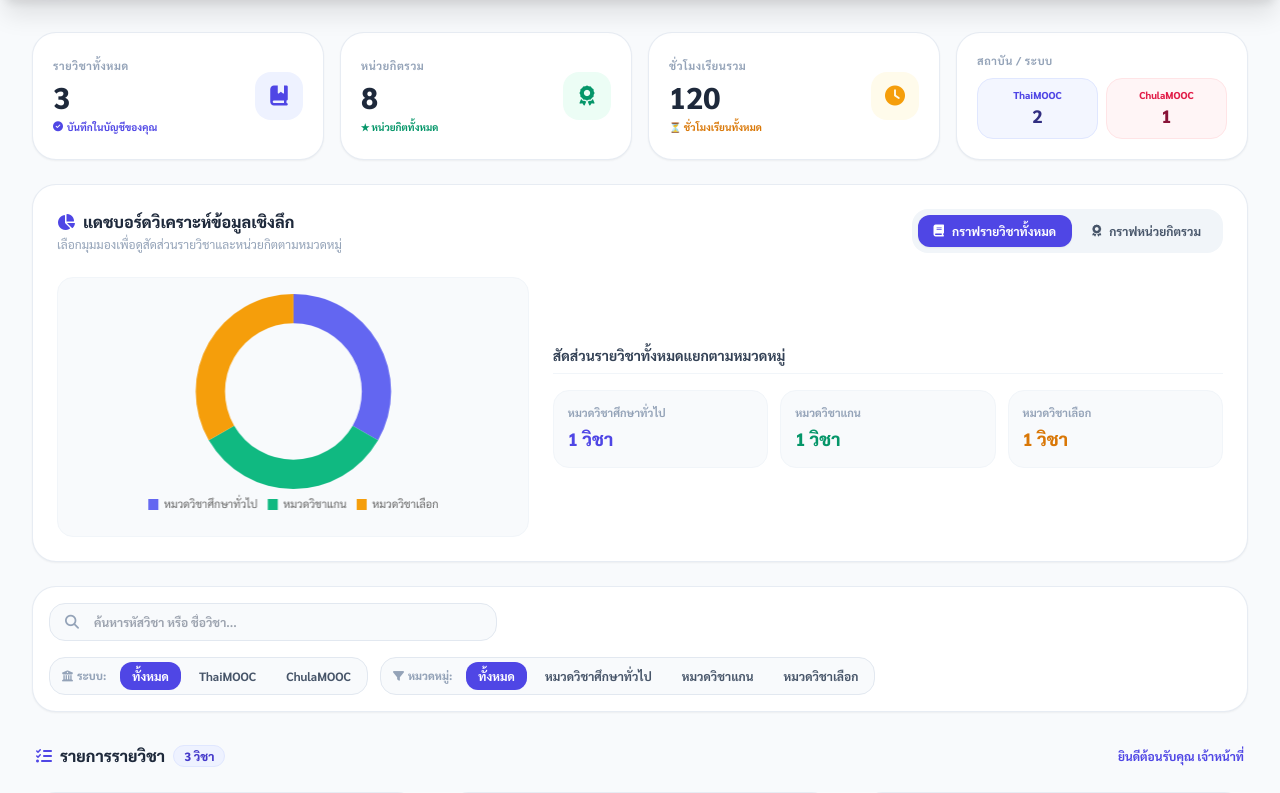
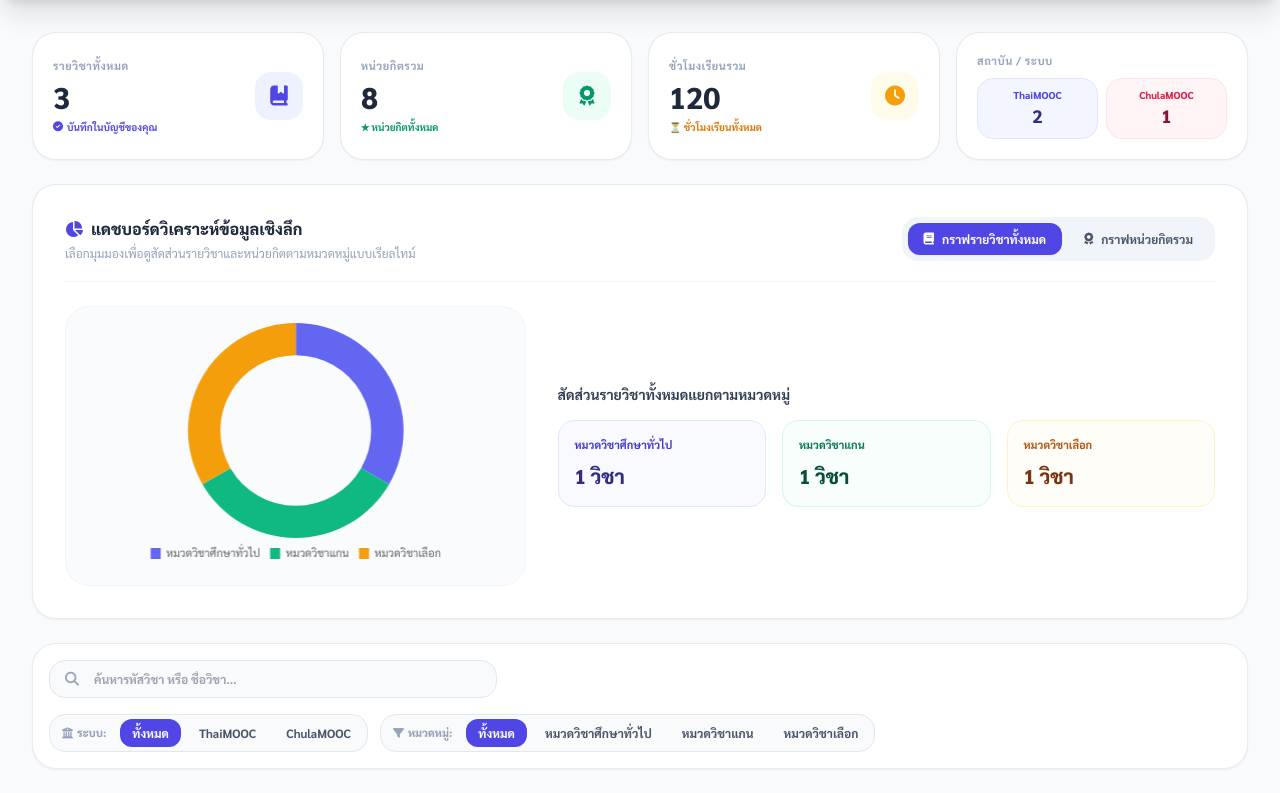
Before and after one commit to kungkling1k23-spec/credit-bank-project, a Flask app: template templates/course_manager.html in a window 1280 px wide. Shown: the part 81-874 px from the top of the page. Run offline with Flask 3, Linux system fonts and the light colour scheme; the template is opened without the code that fills it: values that come from a table or form of the project are taken from there, others are empty; data comes from the database, SQL or seed files in the repository; some libraries are stand-ins or nearby versions.

Commit message:
ปรับแดชบอร์ด

```diff
--- a/templates/course_manager.html
+++ b/templates/course_manager.html
@@ -22,7 +22,6 @@
     {% set thaimooc_count = namespace(val=0) %}
     {% set chulamooc_count = namespace(val=0) %}
 
-    <!-- ตัวแปรเก็บจำนวนแยกตามหมวดหมู่ สำหรับทำกราฟ -->
     {% set cat_gen_count = namespace(val=0) %}
     {% set cat_core_count = namespace(val=0) %}
     {% set cat_elec_count = namespace(val=0) %}
@@ -56,7 +55,6 @@
 <header class="bg-[#0f172a] text-white shadow-xl sticky top-0 z-40 border-b border-slate-800">
     <div class="max-w-7xl mx-auto px-4 sm:px-6 lg:px-8 h-20 flex items-center justify-between gap-4">
 
-        <!-- Logo -->
         <div class="flex items-center gap-3">
             <div class="w-11 h-11 bg-indigo-600 rounded-2xl flex items-center justify-center shadow-lg shadow-indigo-500/30">
                 <i class="fa-solid fa-graduation-cap text-2xl text-white"></i>
@@ -67,9 +65,7 @@
             </div>
         </div>
 
-        <!-- Profile Badge & Action Buttons -->
         <div class="flex items-center gap-2.5">
-            <!-- User Badge -->
             <div class="hidden md:flex items-center gap-2.5 bg-slate-800/80 border border-slate-700/80 px-3.5 py-1.5 rounded-2xl text-xs font-bold text-slate-200">
                 <div class="w-7 h-7 bg-indigo-500 text-white rounded-xl flex items-center justify-center text-xs font-black">
                     {{ session.get('user_name', 'เจ้าหน้าที่')[0] if session.get('user_name') else 'A' }}
@@ -82,13 +78,11 @@
                 </div>
             </div>
 
-            <!-- Add Course Button -->
             <button onclick="openAddModal()" class="bg-indigo-600 hover:bg-indigo-500 text-white font-extrabold px-4 py-2.5 rounded-2xl text-xs transition flex items-center gap-2 shadow-lg shadow-indigo-600/30 active:scale-95">
                 <i class="fa-solid fa-circle-plus text-sm"></i>
                 <span>เพิ่มรายวิชา</span>
             </button>
 
-            <!-- Logout -->
             <a href="/logout" class="w-10 h-10 bg-slate-800 hover:bg-rose-500/20 hover:text-rose-400 text-slate-300 rounded-2xl flex items-center justify-center transition border border-slate-700 active:scale-95" title="ออกจากระบบ">
                 <i class="fa-solid fa-arrow-right-from-bracket"></i>
             </a>
@@ -99,7 +93,6 @@
     <!-- Main Content Container -->
     <main class="flex-grow max-w-7xl w-full mx-auto px-4 sm:px-6 lg:px-8 py-8 space-y-6">
 
-        <!-- Flash Messages -->
         {% with messages = get_flashed_messages(with_categories=true) %}
           {% if messages %}
             {% for category, message in messages %}
@@ -119,7 +112,7 @@
             <div class="bg-white p-5 rounded-3xl border border-slate-200/80 shadow-sm flex items-center justify-between hover:shadow-md transition">
                 <div class="space-y-1">
                     <p class="text-[11px] font-bold text-slate-400 uppercase tracking-wider">รายวิชาทั้งหมด</p>
-                    <h2 id="stat-total-courses" class="text-3xl font-black text-slate-800">{{ total_courses }}</h2>
+                    <h2 class="text-3xl font-black text-slate-800">{{ total_courses }}</h2>
                     <p class="text-[10px] font-bold text-indigo-600 flex items-center gap-1">
                         <i class="fa-solid fa-circle-check"></i> บันทึกในบัญชีของคุณ
                     </p>
@@ -132,7 +125,7 @@
             <div class="bg-white p-5 rounded-3xl border border-slate-200/80 shadow-sm flex items-center justify-between hover:shadow-md transition">
                 <div class="space-y-1">
                     <p class="text-[11px] font-bold text-slate-400 uppercase tracking-wider">หน่วยกิตรวม</p>
-                    <h2 id="stat-total-credits" class="text-3xl font-black text-slate-800">{{ total_credits.val }}</h2>
+                    <h2 class="text-3xl font-black text-slate-800">{{ total_credits.val }}</h2>
                     <p class="text-[10px] font-bold text-emerald-600 flex items-center gap-1">
                         ★ หน่วยกิตทั้งหมด
                     </p>
@@ -145,7 +138,7 @@
             <div class="bg-white p-5 rounded-3xl border border-slate-200/80 shadow-sm flex items-center justify-between hover:shadow-md transition">
                 <div class="space-y-1">
                     <p class="text-[11px] font-bold text-slate-400 uppercase tracking-wider">ชั่วโมงเรียนรวม</p>
-                    <h2 id="stat-total-hours" class="text-3xl font-black text-slate-800">{{ total_hours.val }}</h2>
+                    <h2 class="text-3xl font-black text-slate-800">{{ total_hours.val }}</h2>
                     <p class="text-[10px] font-bold text-amber-600 flex items-center gap-1">
                         ⏳ ชั่วโมงเรียนทั้งหมด
                     </p>
@@ -160,61 +153,61 @@
                 <div class="grid grid-cols-2 gap-2 text-center">
                     <div class="bg-indigo-50/70 border border-indigo-100 p-2 rounded-2xl">
                         <span class="text-[10px] font-extrabold text-indigo-600 block">ThaiMOOC</span>
-                        <span id="stat-thaimooc" class="text-lg font-black text-indigo-900">{{ thaimooc_count.val }}</span>
+                        <span class="text-lg font-black text-indigo-900">{{ thaimooc_count.val }}</span>
                     </div>
                     <div class="bg-rose-50/70 border border-rose-100 p-2 rounded-2xl">
                         <span class="text-[10px] font-extrabold text-rose-600 block">ChulaMOOC</span>
-                        <span id="stat-chulamooc" class="text-lg font-black text-rose-900">{{ chulamooc_count.val }}</span>
+                        <span class="text-lg font-black text-rose-900">{{ chulamooc_count.val }}</span>
                     </div>
                 </div>
             </div>
         </div>
 
-        <!-- SECTION 2: Analytics Donut Chart Dashboard (กราฟโดนัท 2 มุมมองตามต้องการ) -->
-        <div class="bg-white rounded-3xl p-6 shadow-sm border border-slate-200/80">
-            <div class="flex flex-col md:flex-row justify-between items-start md:items-center mb-6 gap-4">
+        <!-- SECTION 2: Analytics Donut Chart Dashboard (ปรับปรุงจัดระเบียบปุ่มและสัดส่วนใหม่ให้สวยงาม) -->
+        <div class="bg-white rounded-3xl p-6 sm:p-8 shadow-sm border border-slate-200/80 space-y-6">
+            <div class="flex flex-col lg:flex-row justify-between items-start lg:items-center gap-4 border-b border-slate-100 pb-5">
                 <div>
                     <h3 class="text-base font-black text-slate-800 flex items-center gap-2">
                         <i class="fa-solid fa-chart-pie text-indigo-600"></i> แดชบอร์ดวิเคราะห์ข้อมูลเชิงลึก
                     </h3>
-                    <p class="text-xs text-slate-400 mt-0.5">เลือกมุมมองเพื่อดูสัดส่วนรายวิชาและหน่วยกิตตามหมวดหมู่</p>
+                    <p class="text-xs text-slate-400 mt-1">เลือกมุมมองเพื่อดูสัดส่วนรายวิชาและหน่วยกิตตามหมวดหมู่แบบเรียลไทม์</p>
                 </div>
 
-                <!-- ปุ่มสลับมุมมองกราฟ -->
-                <div class="flex bg-slate-100 p-1.5 rounded-2xl gap-1">
-                    <button onclick="switchChart('courses')" id="btnCourses" class="px-4 py-2 rounded-xl text-xs font-bold bg-indigo-600 text-white shadow-sm transition flex items-center gap-2">
+                <!-- ปุ่มสลับมุมมองกราฟ จัดให้อยู่ในกรอบสวยงาม ไม่ล้นหน้าจอ -->
+                <div class="flex bg-slate-100 p-1.5 rounded-2xl gap-1.5 w-full sm:w-auto">
+                    <button onclick="switchChart('courses')" id="btnCourses" class="flex-1 sm:flex-none px-4 py-2 rounded-xl text-xs font-bold bg-indigo-600 text-white shadow-sm transition flex items-center justify-center gap-2">
                         <i class="fa-solid fa-book"></i> กราฟรายวิชาทั้งหมด
                     </button>
-                    <button onclick="switchChart('credits')" id="btnCredits" class="px-4 py-2 rounded-xl text-xs font-bold text-slate-600 hover:text-indigo-600 transition flex items-center gap-2">
+                    <button onclick="switchChart('credits')" id="btnCredits" class="flex-1 sm:flex-none px-4 py-2 rounded-xl text-xs font-bold text-slate-600 hover:text-indigo-600 transition flex items-center justify-center gap-2">
                         <i class="fa-solid fa-award"></i> กราฟหน่วยกิตรวม
                     </button>
                 </div>
             </div>
 
-            <div class="grid grid-cols-1 lg:grid-cols-12 gap-6 items-center">
+            <div class="grid grid-cols-1 lg:grid-cols-12 gap-8 items-center">
                 <!-- พื้นที่แสดงกราฟโดนัท -->
-                <div class="lg:col-span-5 flex justify-center p-4 bg-slate-50 rounded-2xl border border-slate-100 relative" style="height: 260px;">
+                <div class="lg:col-span-5 flex justify-center items-center p-4 bg-slate-50/80 rounded-3xl border border-slate-100 relative" style="height: 280px;">
                     <canvas id="analysisChart"></canvas>
                 </div>
 
-                <!-- รายละเอียดสัดส่วนหมวดหมู่ -->
+                <!-- รายละเอียดสัดส่วนหมวดหมู่แบบพรีเมียม -->
                 <div class="lg:col-span-7 space-y-4">
-                    <h4 id="chartTitle" class="text-sm font-bold text-slate-700 border-b border-slate-100 pb-2">
+                    <h4 id="chartTitle" class="text-sm font-bold text-slate-700">
                         สัดส่วนรายวิชาทั้งหมดแยกตามหมวดหมู่
                     </h4>
 
-                    <div class="grid grid-cols-1 sm:grid-cols-3 gap-3">
-                        <div class="bg-slate-50 p-3.5 rounded-2xl border border-slate-100 flex flex-col justify-between">
-                            <span class="text-[11px] font-bold text-slate-400">หมวดวิชาศึกษาทั่วไป</span>
-                            <span id="legendGen" class="text-lg font-black text-indigo-600 mt-1">{{ cat_gen_count.val }} วิชา</span>
+                    <div class="grid grid-cols-1 sm:grid-cols-3 gap-4">
+                        <div class="bg-indigo-50/40 p-4 rounded-2xl border border-indigo-100 flex flex-col justify-between shadow-xs">
+                            <span class="text-[11px] font-bold text-indigo-700">หมวดวิชาศึกษาทั่วไป</span>
+                            <span id="legendGen" class="text-xl font-black text-indigo-900 mt-2">{{ cat_gen_count.val }} วิชา</span>
                         </div>
-                        <div class="bg-slate-50 p-3.5 rounded-2xl border border-slate-100 flex flex-col justify-between">
-                            <span class="text-[11px] font-bold text-slate-400">หมวดวิชาแกน</span>
-                            <span id="legendCore" class="text-lg font-black text-emerald-600 mt-1">{{ cat_core_count.val }} วิชา</span>
+                        <div class="bg-emerald-50/40 p-4 rounded-2xl border border-emerald-100 flex flex-col justify-between shadow-xs">
+                            <span class="text-[11px] font-bold text-emerald-700">หมวดวิชาแกน</span>
+                            <span id="legendCore" class="text-xl font-black text-emerald-900 mt-2">{{ cat_core_count.val }} วิชา</span>
                         </div>
-                        <div class="bg-slate-50 p-3.5 rounded-2xl border border-slate-100 flex flex-col justify-between">
-                            <span class="text-[11px] font-bold text-slate-400">หมวดวิชาเลือก</span>
-                            <span id="legendElec" class="text-lg font-black text-amber-600 mt-1">{{ cat_elec_count.val }} วิชา</span>
+                        <div class="bg-amber-50/40 p-4 rounded-2xl border border-amber-100 flex flex-col justify-between shadow-xs">
+                            <span class="text-[11px] font-bold text-amber-700">หมวดวิชาเลือก</span>
+                            <span id="legendElec" class="text-xl font-black text-amber-900 mt-2">{{ cat_elec_count.val }} วิชา</span>
                         </div>
                     </div>
                 </div>
@@ -347,7 +340,7 @@
 
     </main>
 
-    <!-- Modal 1: เพิ่มรายวิชา -->
+    <!-- Modals -->
     <div id="addModal" class="fixed inset-0 bg-slate-900/60 backdrop-blur-sm z-50 hidden flex items-center justify-center p-4">
         <div class="bg-white rounded-3xl max-w-lg w-full p-6 sm:p-8 shadow-2xl relative space-y-5 border border-slate-100">
             <button onclick="closeAddModal()" class="absolute top-5 right-5 text-slate-400 hover:text-slate-600 w-8 h-8 rounded-full bg-slate-100 flex items-center justify-center transition">
@@ -416,7 +409,6 @@
         </div>
     </div>
 
-    <!-- Modal 2: แก้ไขรายวิชา -->
     <div id="editModal" class="fixed inset-0 bg-slate-900/60 backdrop-blur-sm z-50 hidden flex items-center justify-center p-4">
         <div class="bg-white rounded-3xl max-w-lg w-full p-6 sm:p-8 shadow-2xl relative space-y-5 border border-slate-100">
             <button onclick="closeEditModal()" class="absolute top-5 right-5 text-slate-400 hover:text-slate-600 w-8 h-8 rounded-full bg-slate-100 flex items-center justify-center transition">
@@ -487,13 +479,12 @@
         </div>
     </div>
 
-    <!-- JavaScript สำหรับควบคุมกราฟโดนัทและระบบกรอง -->
+    <!-- JavaScript -->
     <script>
         let currentInst = 'all';
         let currentCat = 'all';
         let myChart = null;
 
-        // ข้อมูลจริงที่ดึงจาก Backend มาผูกกับ Chart.js
         const chartDataConfig = {
             courses: {
                 title: "สัดส่วนรายวิชาทั้งหมดแยกตามหมวดหมู่",
@@ -555,8 +546,8 @@
             const btnCredits = document.getElementById('btnCredits');
 
             if (type === 'courses') {
-                btnCourses.className = "px-4 py-2 rounded-xl text-xs font-bold bg-indigo-600 text-white shadow-sm transition flex items-center gap-2";
-                btnCredits.className = "px-4 py-2 rounded-xl text-xs font-bold text-slate-600 hover:text-indigo-600 transition flex items-center gap-2";
+                btnCourses.className = "flex-1 sm:flex-none px-4 py-2 rounded-xl text-xs font-bold bg-indigo-600 text-white shadow-sm transition flex items-center justify-center gap-2";
+                btnCredits.className = "flex-1 sm:flex-none px-4 py-2 rounded-xl text-xs font-bold text-slate-600 hover:text-indigo-600 transition flex items-center justify-center gap-2";
 
                 document.getElementById('legendGen').innerText = "{{ cat_gen_count.val }} วิชา";
                 document.getElementById('legendCore').innerText = "{{ cat_core_count.val }} วิชา";
@@ -564,8 +555,8 @@
 
                 renderChart('courses');
             } else {
-                btnCredits.className = "px-4 py-2 rounded-xl text-xs font-bold bg-indigo-600 text-white shadow-sm transition flex items-center gap-2";
-                btnCourses.className = "px-4 py-2 rounded-xl text-xs font-bold text-slate-600 hover:text-indigo-600 transition flex items-center gap-2";
+                btnCredits.className = "flex-1 sm:flex-none px-4 py-2 rounded-xl text-xs font-bold bg-indigo-600 text-white shadow-sm transition flex items-center justify-center gap-2";
+                btnCourses.className = "flex-1 sm:flex-none px-4 py-2 rounded-xl text-xs font-bold text-slate-600 hover:text-indigo-600 transition flex items-center justify-center gap-2";
 
                 document.getElementById('legendGen').innerText = "{{ cat_gen_credits.val }} หน่วยกิต";
                 document.getElementById('legendCore').innerText = "{{ cat_core_credits.val }} หน่วยกิต";
@@ -575,7 +566,6 @@
             }
         }
 
-        // Filter Logic
         function filterCourses() {
             const query = document.getElementById('searchInput').value.toLowerCase().trim();
             const cards = document.querySelectorAll('.course-card');
@@ -626,13 +616,12 @@
                 if (btn.dataset.cat === cat) {
                     btn.className = "cat-filter-btn px-3 py-1.5 rounded-xl bg-indigo-600 text-white transition";
                 } else {
-                    btn.className = "cat-filter-btn px-3 py-1.5 rounded-xl text-slate-600 hover:text-indigo-600 transition";
+                    btn.className = "cat-filter-btn px-3 py-1.5 rounded-xl text-slate-600 hover:bg-slate-200 transition";
                 }
             });
             filterCourses();
         }
 
-        // Modal Functions
         function openAddModal() {
             document.getElementById('addModal').classList.remove('hidden');
         }
@@ -656,7 +645,6 @@
             document.getElementById('editModal').classList.add('hidden');
         }
 
-        // Initialize on load
         document.addEventListener('DOMContentLoaded', function() {
             renderChart('courses');
             filterCourses();
```
